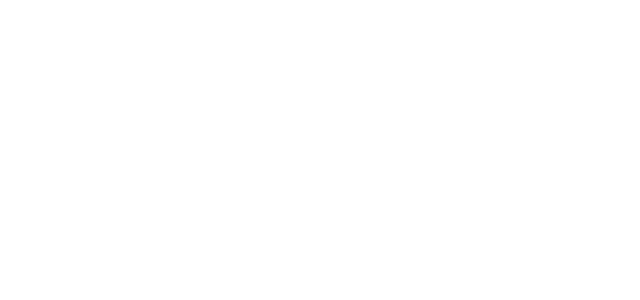
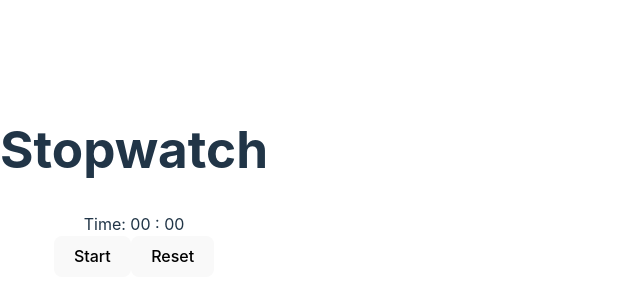
Before and after one commit to shahzebkhan7786/crio-fdt-intv, a React (Vite) app: page /xStopwatch in a window 1280 px wide. Before the commit this address had no page. Shown: the part 218-518 px from the top of the page, without its empty margins (0-640 px from the left). Built offline with nearby package versions, Linux system fonts and the light colour scheme.

Commit message:
created xStopwatch

```diff
--- a/src/App.jsx
+++ b/src/App.jsx
@@ -3,17 +3,18 @@
 
 import './App.css'
 import Countries from './countries/Countries'
+import Stopwatch from './Stopwatch/Stopwatch';
 
 function App() {
   const [count, setCount] = useState(0)
 
   return (
     <BrowserRouter>
-    <Routes>
-      <Route path='/' element={<Countries/>}>
-          <Route path="xCountries" element={<Countries />} />
-      </Route>
-    </Routes>
+      <Routes>
+        <Route path='/' element={<h1>FDT-INTV</h1>} />
+        <Route  path="xCountries" exact Component={()=><Countries />} />
+        <Route  path="xStopwatch" exact Component={()=><Stopwatch />} />
+      </Routes>
     </BrowserRouter>
   )
 }
--- /dev/null
+++ b/src/Stopwatch/Stopwatch.jsx
@@ -0,0 +1,42 @@
+import React, { useEffect, useRef, useState } from 'react';
+
+const Stopwatch = () => {
+    const [time, setTime] = useState(0);
+    const [running, setRunning] = useState(false);
+    const timerId = useRef(null);
+    useEffect(()=>{
+
+        timerId.current = setInterval(() => {
+            if(running){
+            setTime(time=> time+1);
+            }
+        }, 1000);
+
+        return ()=> clearInterval(timerId.current)
+    }, [running])
+
+    const handleReset = ()=>{
+        setRunning(false);
+        setTime(0)
+    }
+
+    const displayTime = ()=>{
+        let mm = Math.floor(time/60);
+        let ss = time % 60;
+        let min = mm > 9 ? mm : `0${mm}`;
+        let sec = ss > 9 ? ss : `0${ss}`;
+        return `${min} : ${sec}`
+    }
+    return (
+        <div>
+            <h1>Stopwatch</h1>
+            Time: {displayTime()}
+            <div>
+                <button onClick={()=> setRunning(prev=> !prev)}>{running ? "Stop" : "Start"}</button>
+                <button onClick={handleReset}>Reset</button>
+            </div>
+        </div>
+    );
+};
+
+export default Stopwatch;
```
